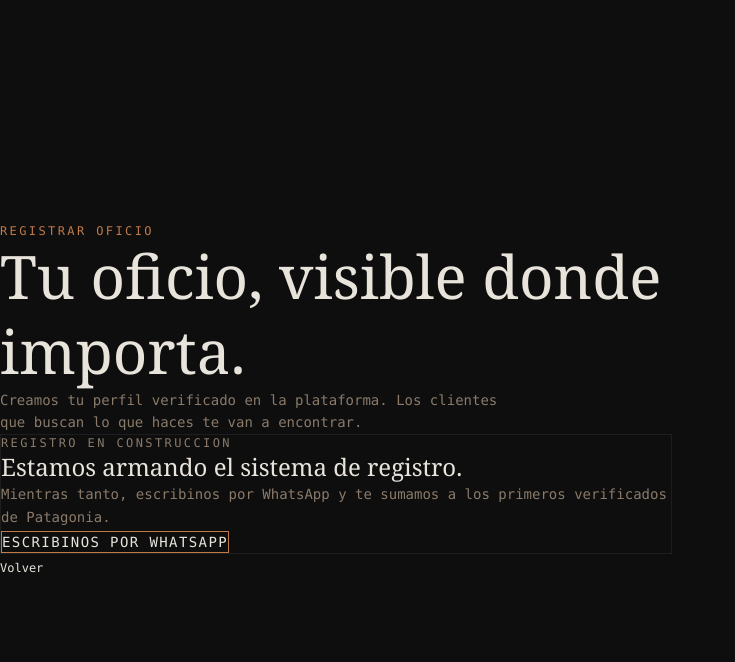
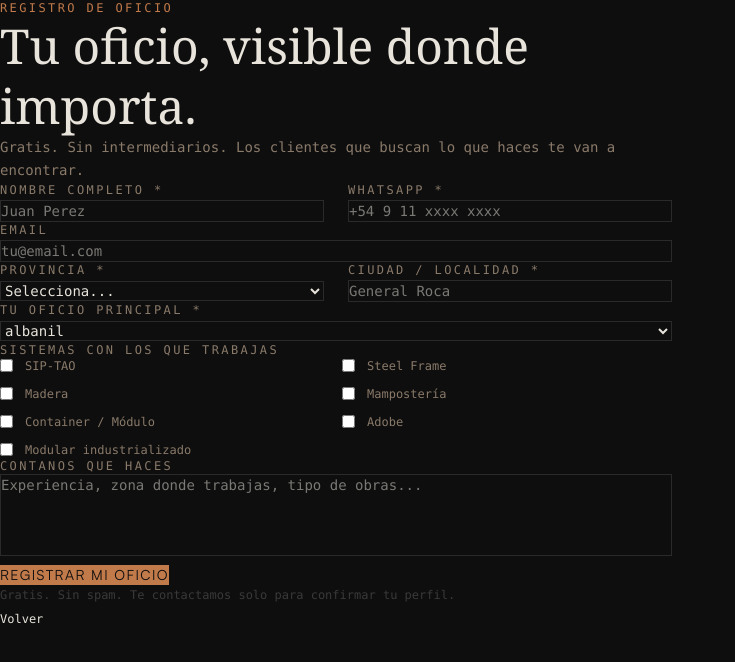
Before and after one commit to equipo-MH/meinhaus-next, a Next.js app: page /registro-oficio in a window 1280 px wide. Shown: the top 662 px of the page, without its empty margins (0-735 px from the left). Built offline with nearby package versions, Linux system fonts and the light colour scheme.

Commit message:
v22: formulario registro-oficio completo

```diff
--- a/src/app/registro-oficio/page.tsx
+++ b/src/app/registro-oficio/page.tsx
@@ -1,34 +1,218 @@
 "use client"
 
+import { useState } from "react"
 import Link from "next/link"
+import { supabase, ROL_CATEGORIAS, SISTEMAS_TRABAJO, PROVINCIAS_AR, type Rol } from "@/lib/supabase"
 
 export default function RegistroOficioPage() {
+  const [step, setStep] = useState<"form" | "done">("form")
+  const [loading, setLoading] = useState(false)
+  const [error, setError] = useState("")
+
+  const [nombre, setNombre] = useState("")
+  const [telefono, setTelefono] = useState("")
+  const [email, setEmail] = useState("")
+  const [provincia, setProvincia] = useState("")
+  const [ciudad, setCiudad] = useState("")
+  const [rol, setRol] = useState<Rol>("albanil")
+  const [sistemas, setSistemas] = useState<string[]>([])
+  const [descripcion, setDescripcion] = useState("")
+
+  const toggleSistema = (s: string) =>
+    setSistemas(prev => prev.includes(s) ? prev.filter(x => x !== s) : [...prev, s])
+
+  async function handleSubmit(e: React.FormEvent) {
+    e.preventDefault()
+    if (!nombre || !telefono || !provincia || !ciudad) {
+      setError("Completa los campos obligatorios")
+      return
+    }
+    setLoading(true)
+    setError("")
+    try {
+      const { error: err } = await supabase
+        .from("profiles")
+        .insert({
+          nombre, email, telefono, rol,
+          provincia, ciudad,
+          sistemas_que_trabaja: sistemas,
+          descripcion,
+          visible_publicamente: true,
+          badge: "gris",
+        })
+      if (err) throw err
+      setStep("done")
+    } catch (err: unknown) {
+      setError(err instanceof Error ? err.message : "Error al guardar. Intentalo de nuevo.")
+    } finally {
+      setLoading(false)
+    }
+  }
+
+  const inputClass = "w-full bg-transparent border border-[#2a2a2a] text-[#e8e4dc] font-mono text-sm px-4 py-3 focus:outline-none focus:border-[#c17a4a] transition-colors"
+  const labelClass = "font-mono text-xs tracking-[0.2em] text-[#8a7a6a] uppercase mb-2 block"
+
+  if (step === "done") {
+    return (
+      <main className="min-h-screen bg-[#0e0e0e] text-[#e8e4dc] flex flex-col justify-center px-6 md:px-16 lg:px-24">
+        <div className="max-w-2xl">
+          <p className="font-mono text-xs tracking-[0.2em] text-[#c17a4a] uppercase mb-8">Registro recibido</p>
+          <h1 className="font-serif text-4xl md:text-6xl leading-tight mb-6">
+            Bienvenido a MeinHaus.
+          </h1>
+          <p className="font-mono text-sm text-[#8a7a6a] leading-relaxed mb-12">
+            Tu perfil ya esta en el sistema. En las proximas horas lo revisamos y te confirmamos por WhatsApp.
+          </p>
+          <Link href="/" className="font-mono text-xs text-[#3a3a3a] hover:text-[#8a7a6a] transition-colors">
+            Volver al inicio
+          </Link>
+        </div>
+      </main>
+    )
+  }
+
   return (
-    <main className="min-h-screen bg-[#0e0e0e] text-[#e8e4dc] flex flex-col justify-center px-6 md:px-16 lg:px-24 pt-24 pb-16">
+    <main className="min-h-screen bg-[#0e0e0e] text-[#e8e4dc] px-6 md:px-16 lg:px-24 pt-24 pb-16">
       <div className="max-w-2xl">
         <p className="font-mono text-xs tracking-[0.2em] text-[#c17a4a] uppercase mb-8">
-          Registrar oficio
+          Registro de oficio
         </p>
-        <h1 className="font-serif text-4xl md:text-6xl leading-tight mb-6">
+        <h1 className="font-serif text-4xl md:text-5xl leading-tight mb-4">
           Tu oficio, visible donde importa.
         </h1>
-        <p className="font-mono text-sm text-[#8a7a6a] max-w-lg mb-12 leading-relaxed">
-          Creamos tu perfil verificado en la plataforma. Los clientes que buscan lo que haces te van a encontrar.
+        <p className="font-mono text-sm text-[#8a7a6a] mb-12 leading-relaxed">
+          Gratis. Sin intermediarios. Los clientes que buscan lo que haces te van a encontrar.
         </p>
-        <div className="border border-[#1e1e1e] p-8 md:p-12 space-y-6">
-          <p className="font-mono text-xs tracking-[0.2em] text-[#8a7a6a] uppercase">
-            Registro en construccion
+
+        <form onSubmit={handleSubmit} className="space-y-8">
+          <div className="grid grid-cols-1 md:grid-cols-2 gap-6">
+            <div>
+              <label className={labelClass}>Nombre completo *</label>
+              <input
+                type="text"
+                value={nombre}
+                onChange={e => setNombre(e.target.value)}
+                placeholder="Juan Perez"
+                className={inputClass}
+              />
+            </div>
+            <div>
+              <label className={labelClass}>WhatsApp *</label>
+              <input
+                type="tel"
+                value={telefono}
+                onChange={e => setTelefono(e.target.value)}
+                placeholder="+54 9 11 xxxx xxxx"
+                className={inputClass}
+              />
+            </div>
+          </div>
+
+          <div>
+            <label className={labelClass}>Email</label>
+            <input
+              type="email"
+              value={email}
+              onChange={e => setEmail(e.target.value)}
+              placeholder="tu@email.com"
+              className={inputClass}
+            />
+          </div>
+
+          <div className="grid grid-cols-1 md:grid-cols-2 gap-6">
+            <div>
+              <label className={labelClass}>Provincia *</label>
+              <select
+                value={provincia}
+                onChange={e => setProvincia(e.target.value)}
+                className={inputClass + " cursor-pointer"}
+              >
+                <option value="">Selecciona...</option>
+                {PROVINCIAS_AR.map(p => (
+                  <option key={p} value={p}>{p}</option>
+                ))}
+              </select>
+            </div>
+            <div>
+              <label className={labelClass}>Ciudad / Localidad *</label>
+              <input
+                type="text"
+                value={ciudad}
+                onChange={e => setCiudad(e.target.value)}
+                placeholder="General Roca"
+                className={inputClass}
+              />
+            </div>
+          </div>
+
+          <div>
+            <label className={labelClass}>Tu oficio principal *</label>
+            <select
+              value={rol}
+              onChange={e => setRol(e.target.value as Rol)}
+              className={inputClass + " cursor-pointer"}
+            >
+              {ROL_CATEGORIAS.map(cat => (
+                <optgroup key={cat.label} label={cat.label}>
+                  {cat.roles.map(r => (
+                    <option key={r} value={r}>{r.replace(/_/g, " ")}</option>
+                  ))}
+                </optgroup>
+              ))}
+            </select>
+          </div>
+
+          <div>
+            <label className={labelClass}>Sistemas con los que trabajas</label>
+            <div className="grid grid-cols-2 gap-3">
+              {SISTEMAS_TRABAJO.map(s => (
+                <label key={s} className="flex items-center gap-3 cursor-pointer group">
+                  <input
+                    type="checkbox"
+                    checked={sistemas.includes(s)}
+                    onChange={() => toggleSistema(s)}
+                    className="accent-[#c17a4a]"
+                  />
+                  <span className="font-mono text-xs text-[#8a7a6a] group-hover:text-[#e8e4dc] transition-colors">{s}</span>
+                </label>
+              ))}
+            </div>
+          </div>
+
+          <div>
+            <label className={labelClass}>Contanos que haces</label>
+            <textarea
+              value={descripcion}
+              onChange={e => setDescripcion(e.target.value)}
+              placeholder="Experiencia, zona donde trabajas, tipo de obras..."
+              rows={4}
+              className={inputClass + " resize-none"}
+            />
+          </div>
+
+          {error && (
+            <p className="font-mono text-xs text-red-400 border border-red-400/20 px-4 py-3">
+              {error}
+            </p>
+          )}
+
+          <button
+            type="submit"
+            disabled={loading}
+            className="font-mono text-sm tracking-widest uppercase bg-[#c17a4a] text-[#0e0e0e] px-8 py-4 hover:bg-[#d4894f] transition-colors disabled:opacity-50 disabled:cursor-not-allowed"
+          >
+            {loading ? "Guardando..." : "Registrar mi oficio"}
+          </button>
+
+          <p className="font-mono text-xs text-[#3a3a3a] leading-relaxed">
+            Gratis. Sin spam. Te contactamos solo para confirmar tu perfil.
           </p>
-          <p className="font-serif text-2xl text-[#e8e4dc]">
-            Estamos armando el sistema de registro.
-          </p>
-          <p className="font-mono text-sm text-[#8a7a6a] leading-relaxed">
-            Mientras tanto, escribinos por WhatsApp y te sumamos a los primeros verificados de Patagonia.
-          </p>
-          <a href="https://wa.me/5491162181345" target="_blank" rel="noopener noreferrer" className="inline-block font-mono text-sm tracking-widest uppercase border border-[#c17a4a] text-[#c17a4a] px-8 py-4 hover:bg-[#c17a4a] hover:text-[#0e0e0e] transition-colors duration-200">Escribinos por WhatsApp</a>
-        </div>
+        </form>
+
         <div className="mt-8">
-          <Link href="/" className="font-mono text-xs text-[#3a3a3a] hover:text-[#8a7a6a] transition-colors">Volver</Link>
+          <Link href="/" className="font-mono text-xs text-[#3a3a3a] hover:text-[#8a7a6a] transition-colors">
+            Volver
+          </Link>
         </div>
       </div>
     </main>
```
